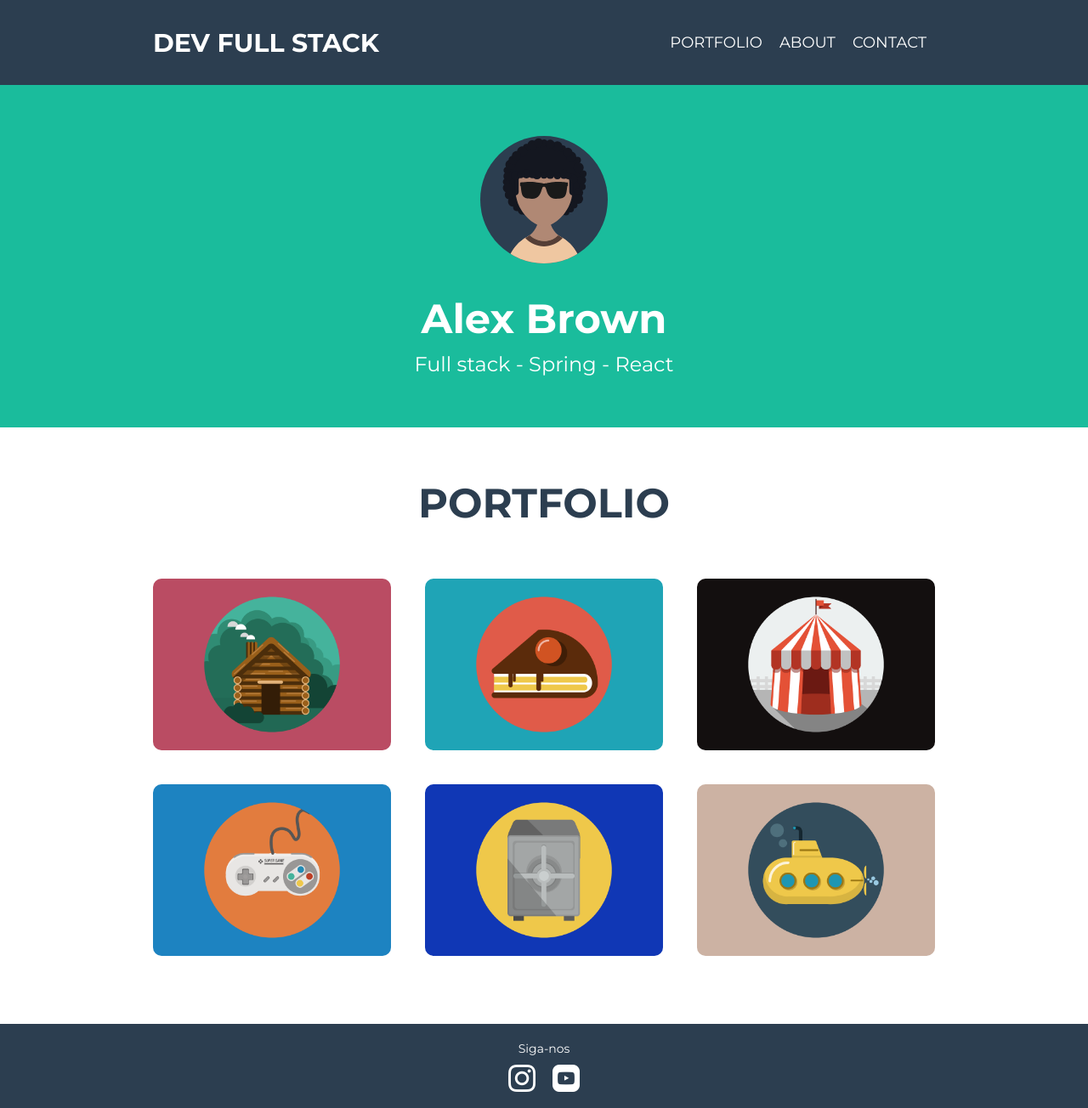
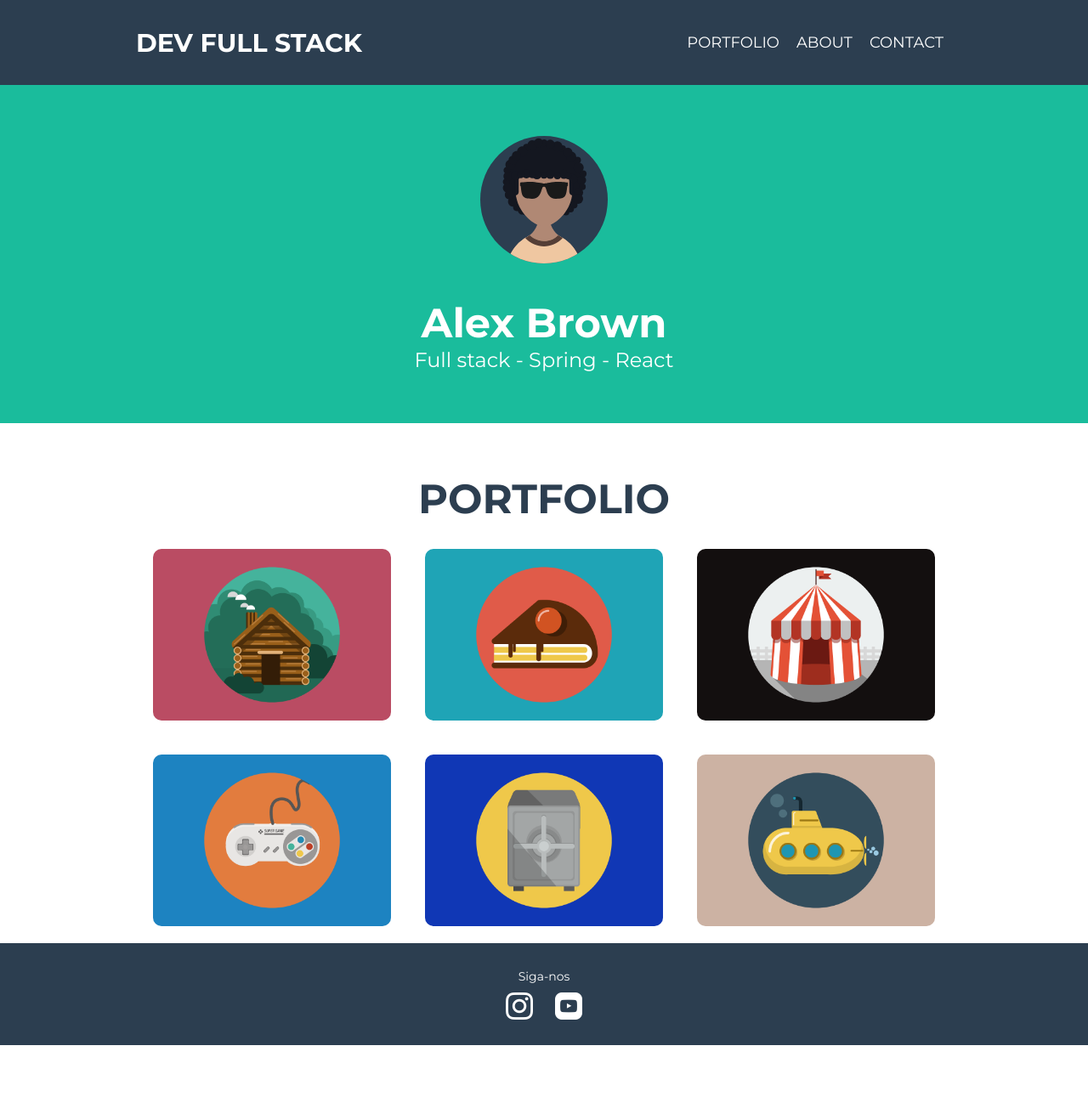
Before and after one commit to devsuperior/curso-nivelamento-html-css, a plain HTML site: page projeto-profile/index.html in a window 1280 px wide. Shown: the whole page at 85% size. After the commit the page ends 1230 px from the top, so only its background shows below. Drawn offline with Linux system fonts and the light colour scheme.

Commit message:
Profile project

```diff
--- a/projeto-profile/css/styles.css
+++ b/projeto-profile/css/styles.css
@@ -4,8 +4,7 @@
     box-sizing: border-box;
 }
 
-body,
-html {
+html, body {
     padding: 0;
     margin: 0;
     font-family: "Montserrat", sans-serif;
@@ -13,46 +12,35 @@ html {
 
 footer {
     height: 120px;
-  background-color: #2c3e50;
+    background-color: #2C3E50;
     display: flex;
     flex-direction: column;
     align-items: center;
 }
 
-footer p {
-  color: #fff;
-}
-
 /* CLASSES, IDS */
 
 .nav-container {
-  background-color: #2c3e50;
+    background-color: #2C3E50;
     height: 100px;
+    width: 100%;
+    padding: 20px;
     position: fixed;
-  width: 100%;
 }
 
 .nav-main {
     width: 100%;
     max-width: 960px;
-  height: 100%;
     margin: 0 auto;
-  padding: 20px;
     display: flex;
     flex-direction: column;
     align-items: center;
 }
 
 .nav-main a {
-  color: white;
+    color: #FFF;
+    text-transform: uppercase;
     text-decoration: none;
-  text-transform: uppercase;
-}
-
-.nav-brand {
-  font-size: 18px;
-  font-weight: bold;
-  margin-bottom: 5px;
 }
 
 .menu-items {
@@ -67,17 +55,19 @@ footer p {
     font-size: 14px;
 }
 
-.menu-items a:hover {
-  color: #1abc9c;
+.nav-brand {
+    font-size: 18px;
+    font-weight: 700;
+    margin-bottom: 5px;
 }
 
 .profile-container {
-  background-color: #1abc9c;
+    background-color: #1ABC9C;
+    color: #FFF;
+    padding: 160px 0 60px 0;
     display: flex;
     flex-direction: column;
     align-items: center;
-  padding: 160px 0 60px 0;
-  color: #fff;
 }
 
 .profile-avatar img {
@@ -85,31 +75,27 @@ footer p {
 }
 
 .profile-title {
+    margin: 35px 0 0 0;
     font-size: 2rem;
-  margin: 30px 0 10px 0;
 }
 
 .profile-description {
+    margin: 0;
     font-size: 1rem;
-  margin: 0;
 }
 
 #portfolio {
-  padding: 60px 0;
+    width: 100%;
+    max-width: 960px;
+    margin: 0 auto;
 }
 
 .portfolio-title {
     font-size: 2rem;
     text-transform: uppercase;
     text-align: center;
-  color: #2c3e50;
-  margin: 0 0 40px 0;
-}
-
-#portfolio {
-  width: 100%;
-  max-width: 960px;
-  margin: 0 auto;
+    color: #2C3E50;
+    margin: 60px 0 10px 0;
 }
 
 .portfolio-container {
@@ -121,19 +107,15 @@ footer p {
 .portfolio-item {
     width: calc(100% - 40px);
     max-width: 420px;
+    border-radius: 10px;
+    cursor: pointer;
     margin: 20px;
-  cursor: pointer;
-  border-radius: 10px;
 }
 
 .footer-title {
-  color: #fff;
+    color: #FFF;
     font-size: 14px;
-  margin-top: 20px;
-}
-
-.social-container {
-  display: flex;
+    margin-top: 30px;
 }
 
 .social-container img {
@@ -142,21 +124,25 @@ footer p {
     margin: 10px;
 }
 
-/* RESPONSIVE */
+@media(min-width: 576px) {
 
-@media (min-width: 576px) {
     html {
         font-size: 20px;
     }
 }
 
-@media (min-width: 768px) {
+@media(min-width: 768px) {
+
     html {
         font-size: 24px;
     }
 
     .portfolio-item {
         width: 280px;
+    }
+
+    .nav-container {
+        display: flex;
     }
 
     .nav-main {
@@ -166,7 +152,7 @@ footer p {
 
     .nav-brand {
         font-size: 30px;
-    margin: 0;
+        margin-bottom: 0;
     }
 
     .menu-items li {
--- a/projeto-profile/index.html
+++ b/projeto-profile/index.html
@@ -2,91 +2,62 @@
 <html lang="pt-br">
   <head>
     <meta charset="UTF-8" />
+    <meta http-equiv="X-UA-Compatible" content="IE=edge" />
     <meta name="viewport" content="width=device-width, initial-scale=1.0" />
-    <title>Meu perfil</title>
+    <title>Meu Perfil</title>
 
     <link rel="preconnect" href="https://fonts.googleapis.com" />
     <link rel="preconnect" href="https://fonts.gstatic.com" crossorigin />
     <link
-      href="https://fonts.googleapis.com/css2?family=Montserrat:wght@300;400;700&display=swap"
+      href="https://fonts.googleapis.com/css2?family=Montserrat:wght@400;700&display=swap"
       rel="stylesheet"
     />
 
     <link rel="stylesheet" href="css/styles.css" />
   </head>
-
   <body>
-
     <header class="nav-container">
       <nav class="nav-main">
-        <a href="#" class="nav-brand">Dev Full Stack</a>
+        <a class="nav-brand" href="">Dev Full Stack</a>
         <ul class="menu-items">
           <li><a href="#portfolio">Portfolio</a></li>
+          <li><a href="#">About</a></li>
           <li>
-            <a href="https://github.com/devsuperior" target="_blank">About</a>
+            <a href="https://github.com/devsuperior" target="_blank">Contact</a>
           </li>
-          <li><a href="#">Contact</a></li>
         </ul>
       </nav>
     </header>
-
     <main>
-
       <section class="profile-container">
-          <div class="profile-avatar">
-            <img src="img/profile1.svg" alt="Meu perfil" />
-          </div>
-          <h1 class="profile-title">Alex Brown</h1>
-          <p class="profile-description">Full stack - Spring - React</p>
+        <div class="profile-avatar">
+          <img src="img/profile.svg" alt="Meu perfil" />
+        </div>
+        <h1 class="profile-title">Alex Brown</h1>
+        <p class="profile-description">Full stack - Spring - React</p>
       </section>
-
       <section id="portfolio">
         <h2 class="portfolio-title">Portfolio</h2>
+
         <div class="portfolio-container">
-          <img
-            class="portfolio-item"
-            src="img/portfolio1.png"
-            alt="Portfolio 1"
-          />
-          <img
-            class="portfolio-item"
-            src="img/portfolio2.png"
-            alt="Portfolio 2"
-          />
-          <img
-            class="portfolio-item"
-            src="img/portfolio3.png"
-            alt="Portfolio 3"
-          />
-          <img
-            class="portfolio-item"
-            src="img/portfolio4.png"
-            alt="Portfolio 4"
-          />
-          <img
-            class="portfolio-item"
-            src="img/portfolio5.png"
-            alt="Portfolio 5"
-          />
-          <img
-            class="portfolio-item"
-            src="img/portfolio6.png"
-            alt="Portfolio 6"
-          />
+          <img class="portfolio-item" src="img/portfolio1.png" alt="Portfolio 1" />
+          <img class="portfolio-item" src="img/portfolio2.png" alt="Portfolio 2" />
+          <img class="portfolio-item" src="img/portfolio3.png" alt="Portfolio 3" />
+          <img class="portfolio-item" src="img/portfolio4.png" alt="Portfolio 4" />
+          <img class="portfolio-item" src="img/portfolio5.png" alt="Portfolio 5" />
+          <img class="portfolio-item" src="img/portfolio6.png" alt="Portfolio 6" />
         </div>
       </section>
-
     </main>
-
     <footer>
       <div class="footer-title">Siga-nos</div>
       <div class="social-container">
-        <a href="https://instagram.com/devsuperior.ig" target="_blank">
-          <img src="img/instagram.png" alt="Instagram" />
-        </a>
-        <a href="https://youtube.com/devsuperior" target="_blank">
-          <img src="img/youtube.png" alt="Youtube" />
-        </a>
+        <a href="https://instagram.com/devsuperior.ig"
+          ><img src="img/instagram.png" alt="Instagram"
+        /></a>
+        <a href="https://youtube.com/devsuperior"
+          ><img src="img/youtube.png" alt="Youtube"
+        /></a>
       </div>
     </footer>
   </body>
```
Also changed, not shown: projeto-profile/img/profile.svg (renamed from projeto-profile/img/profile1.svg). Lines whose indentation alone changed are shown as unchanged.
